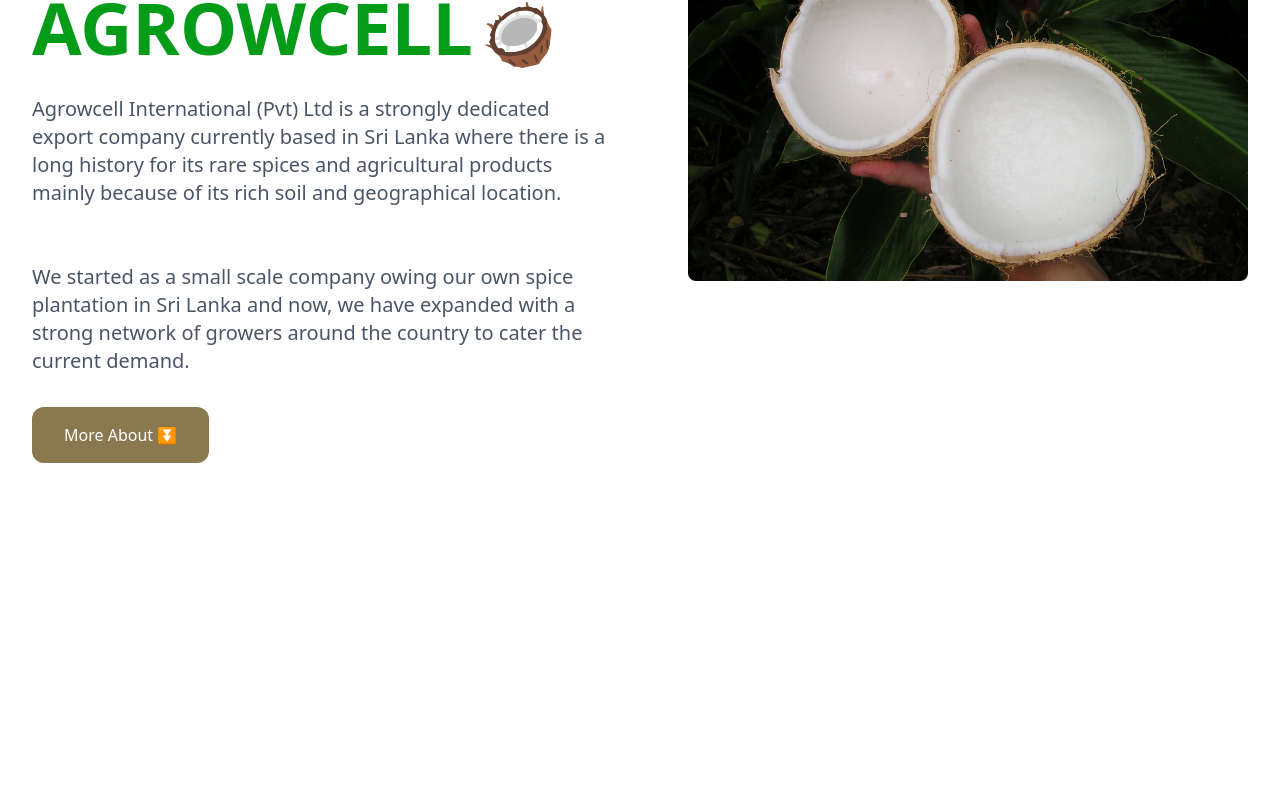
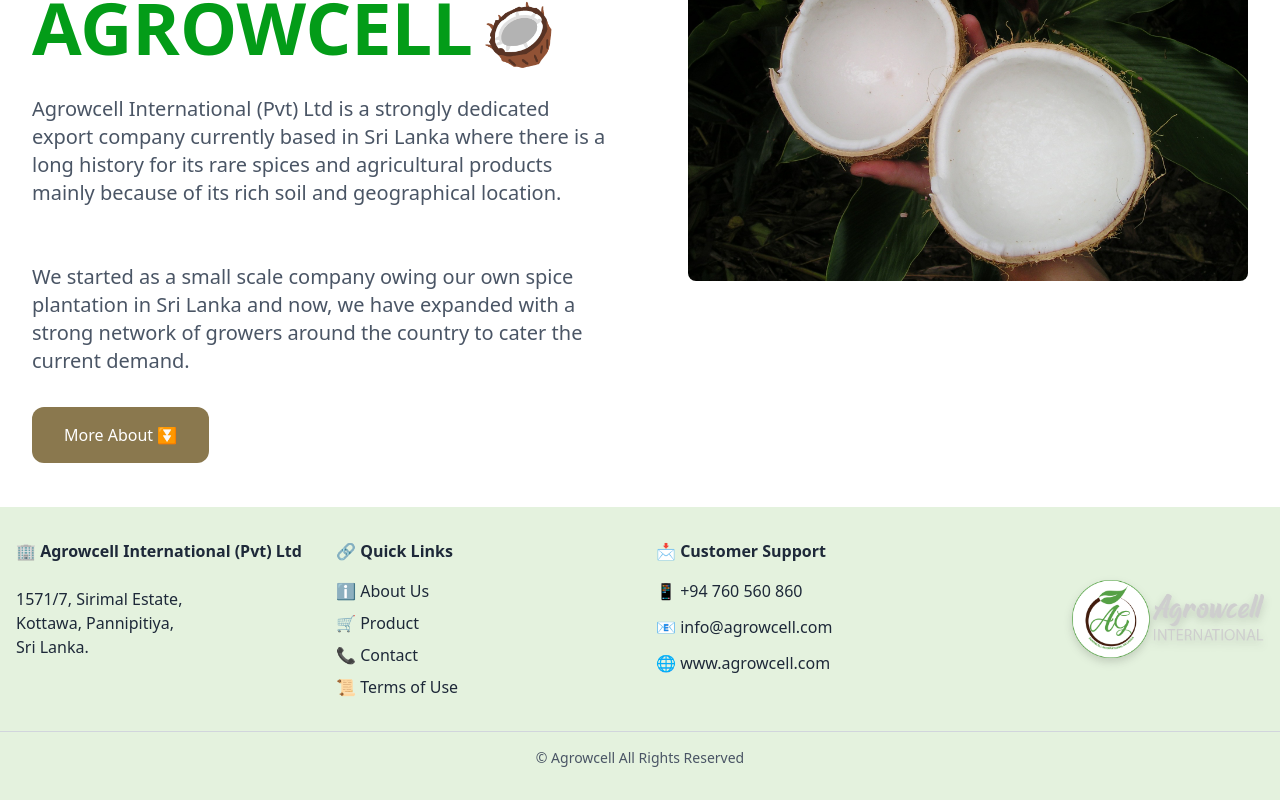
Before and after one commit to pawarahasamal/agrowcell, a React (Vite) app: page / in a window 1280 px wide. Shown: the part 1201-2001 px from the top of the page. Before the commit the page ends 1688 px from the top, so only its background shows below. Built offline with nearby package versions, Linux system fonts and the light colour scheme.

Commit message:
Create A Footer

```diff
--- a/src/App.jsx
+++ b/src/App.jsx
@@ -1,6 +1,7 @@
 
 import './App.css'
 import Details from './components/Details'
+import Footer from './components/Footer'
 import Hero from './components/Hero'
 import Navbar from './components/Navbar'
 
@@ -11,6 +12,7 @@
       <Navbar />
       <Hero />
       <Details />
+      <Footer />
     </>
   )
 }
--- /dev/null
+++ b/src/components/Footer.jsx
@@ -0,0 +1,100 @@
+import React from "react";
+import logo from "../assets/AG-lOGO.png"; // <-- replace with your logo path
+
+export default function Footer() {
+  return (
+    <footer className="backdrop-blur-md bg-[#abd69a52] text-gray-800 py-8 mt-5 ">
+      <div className="container mx-auto px-4 grid grid-cols-1 md:grid-cols-4 gap-8 text-base text-center md:text-left">
+
+        {/* Company Info */}
+        <div>
+          <ul className="space-y-3">
+            <li>
+              <strong>🏢 Agrowcell International (Pvt) Ltd</strong>
+              <br /><br />
+              1571/7, Sirimal Estate,
+              <br />
+              Kottawa, Pannipitiya,
+              <br />
+              Sri Lanka.
+            </li>
+          </ul>
+        </div>
+
+        {/* Quick Links */}
+        <div>
+          <h5 className="font-semibold mb-4">🔗 Quick Links</h5>
+          <ul className="space-y-2">
+            <li>
+              <a href="./about.html" className="hover:text-blue-600">
+                ℹ️ About Us
+              </a>
+            </li>
+            <li>
+              <a href="./product.html" className="hover:text-blue-600">
+                🛒 Product
+              </a>
+            </li>
+            <li>
+              <a href="./contact.html" className="hover:text-blue-600">
+                📞 Contact
+              </a>
+            </li>
+            <li>
+              <a href="#" className="hover:text-blue-600">
+                📜 Terms of Use
+              </a>
+            </li>
+          </ul>
+        </div>
+
+        {/* Customer Support */}
+        <div>
+          <h5 className="font-semibold mb-4">📩 Customer Support</h5>
+          <ul className="space-y-3">
+            <li>
+              📱{" "}
+              <a href="tel:+94760560860" className="hover:text-blue-600">
+                +94 760 560 860
+              </a>
+            </li>
+            <li>
+              📧{" "}
+              <a
+                href="mailto:info@agrowcell.com"
+                className="hover:text-blue-600"
+              >
+                info@agrowcell.com
+              </a>
+            </li>
+            <li>
+              🌐{" "}
+              <a
+                href="https://www.agrowcell.com"
+                target="_blank"
+                rel="noopener noreferrer"
+                className="hover:text-blue-600"
+              >
+                www.agrowcell.com
+              </a>
+            </li>
+          </ul>
+        </div>
+
+        {/* Company Logo */}
+        <div className="flex items-center justify-center md:justify-end">
+          <img
+            src={logo}
+            alt="Company Logo"
+            className="w-36 md:w-40 lg:w-48 drop-shadow-lg"
+          />
+        </div>
+      </div>
+
+      {/* Copyright */}
+      <div className="border-t border-gray-300 mt-8 pt-4 text-center text-sm text-gray-600">
+        © Agrowcell All Rights Reserved
+      </div>
+    </footer>
+  );
+}
```
Also changed, not shown: src/assets/AG-lOGO.png (added).
